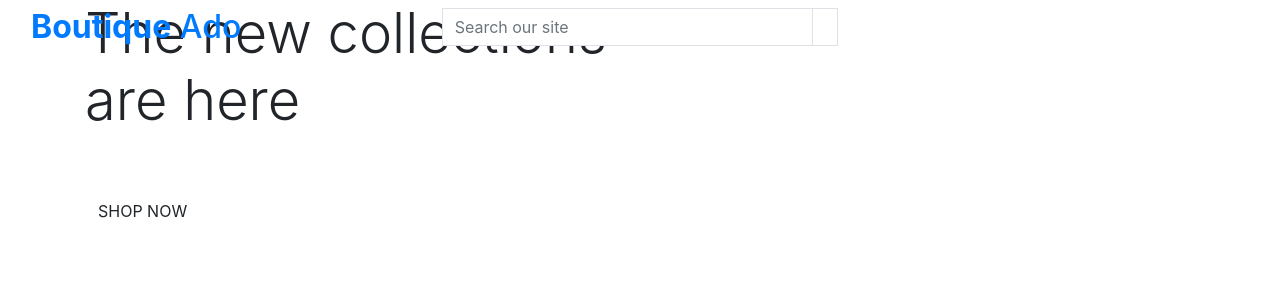
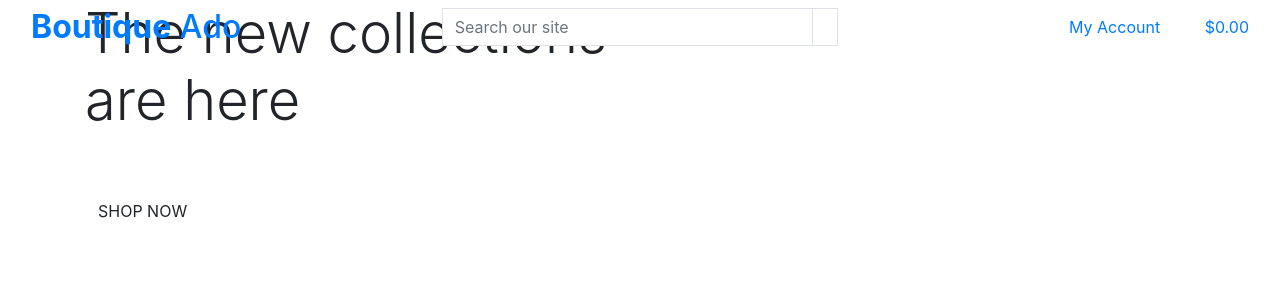
Before and after one commit to anteCedens/Boutique-Ado-excercise-project, a Django app: page / in a window 1280 px wide. Shown: the top 300 px of the page. Run offline with Django 3.2, Linux system fonts and the light colour scheme.

Commit message:
Paste in main page header from tutorial source code

```diff
--- a/templates/base.html
+++ b/templates/base.html
@@ -57,13 +57,13 @@
         <div class="row">
             <div class="col-12 col-lg-4 my-auto py-1 py-lg-0 text-center text-lg-left">
                 <a href="{% url 'home' %}" class="nav-link main-logo-link">
-                    <h2 class="logo-front text-black my-0"><strong>Boutique</strong> Ado</h2>
+                    <h2 class="logo-font text-black my-0"><strong>Boutique</strong> Ado</h2>
                 </a>
             </div>
             <div class="col-12 col-lg-4 my-auto py-1 py-lg-0">
                 <form method="GET" action="">
                     <div class="input-group w-100">
-                        <input class="form-control border border-black rounded-0" type="text" name="q" placeholder="Search our site" />
+                        <input class="form-control border border-black rounded-0" type="text" name="q" placeholder="Search our site">
                         <div class="input-group-append">
                             <button class="form-control btn btn-black border border-black rounded-0" type="submit">
                                 <span class="icon">
@@ -76,8 +76,40 @@
             </div>
             <div class="col-12 col-lg-4 my-auto py-1 py-lg-0">
                 <ul class="list-inline list-unstyled text-center text-lg-right my-0">
-                    <li class="list-inline-item dropdown"></li>
-                    <li class="list-inline-item"></li>
+                    <li class="list-inline-item dropdown">
+                        <a class="text-black nav-link" href="#" id="user-options" data-toggle="dropdown" aria-haspopup="true" aria-expanded="false">
+                            <div class="text-center">
+                                <div><i class="fas fa-user fa-lg"></i></div>
+                                <p class="my-0">My Account</p>
+                            </div>
+                        </a>
+                        <div class="dropdown-menu border-0" aria-labelledby="user-options">
+                            {% if request.user.is_authenticated %}
+                                {% if request.user.is_superuser %}
+                                    <a href="" class="dropdown-item">Product Management</a>
+                                {% endif %}
+                                <a href="" class="dropdown-item">My Profile</a>
+                                <a href="{% url 'account_logout' %}" class="dropdown-item">Logout</a>
+                            {% else %}
+                                <a href="{% url 'account_signup' %}" class="dropdown-item">Register</a>
+                                <a href="{% url 'account_login' %}" class="dropdown-item">Login</a>
+                            {% endif %}
+                        </div>
+                    </li>
+                    <li class="list-inline-item">
+                        <a class="{% if grand_total %}text-info font-weight-bold{% else %}text-black{% endif %} nav-link" href="">
+                            <div class="text-center">
+                                <div><i class="fas fa-shopping-bag fa-lg"></i></div>
+                                <p class="my-0">
+                                    {% if grand_total %}
+                                        ${{ grand_total|floatformat:2 }}
+                                    {% else %}
+                                        $0.00
+                                    {% endif %}
+                                </p>
+                            </div>
+                        </a>
+                    </li>
                 </ul>
             </div>
         </div>
```
